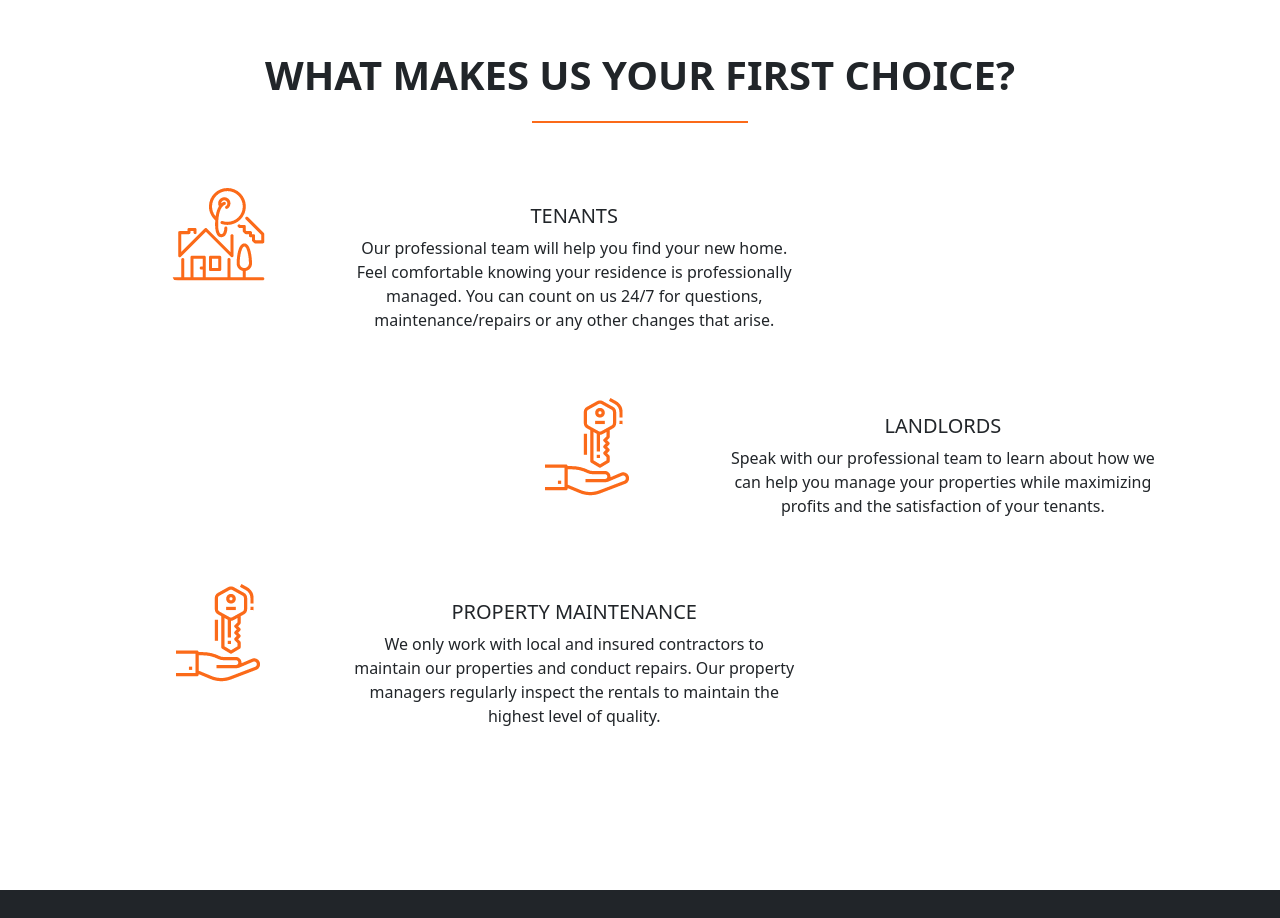
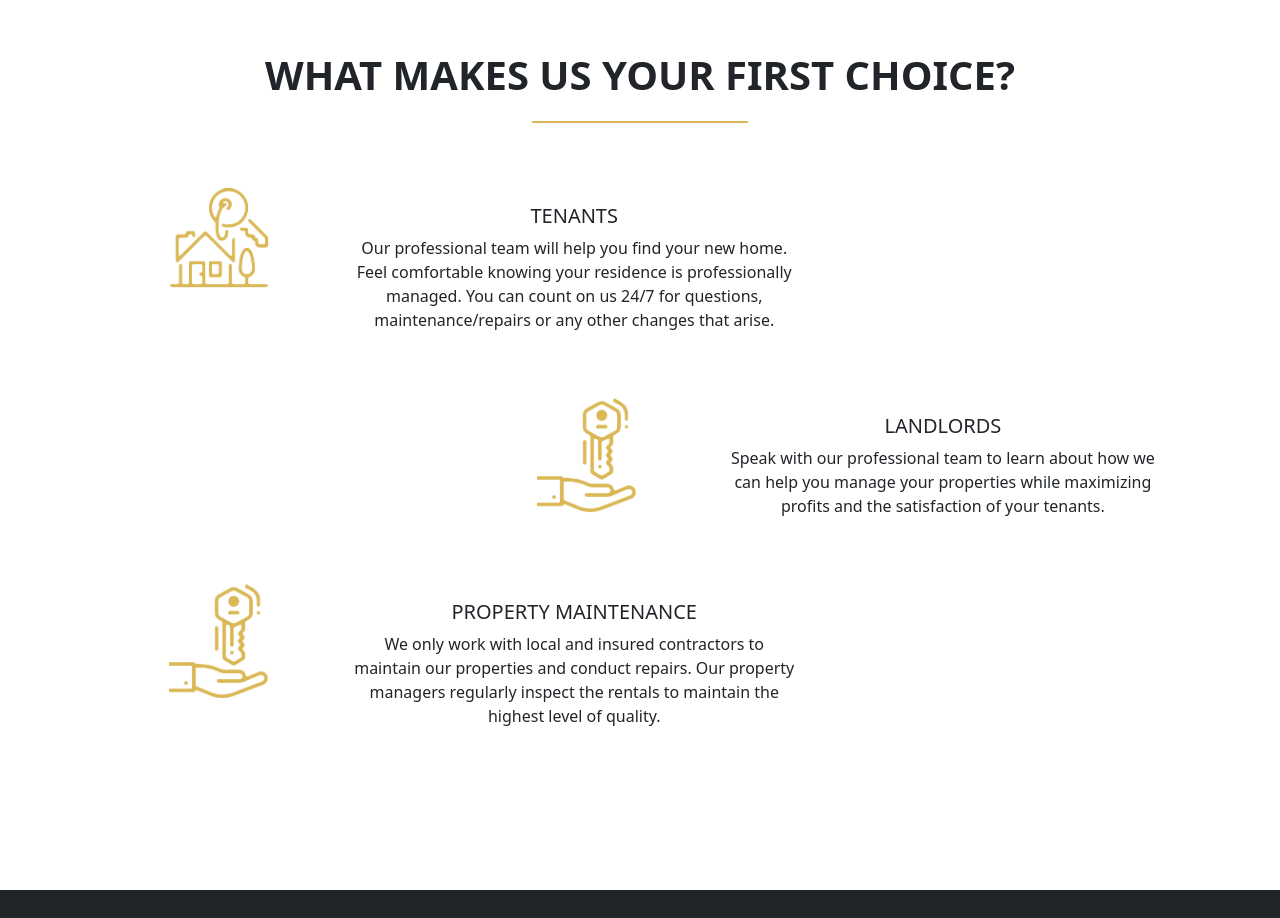
Before and after one commit to Jay0007/Digital-Property-Management, a Vue app: page / in a window 1280 px wide. Shown: the part 820-1738 px from the top of the page. Built offline with nearby package versions, Linux system fonts and the light colour scheme.

Commit message:
Minor Changes.

```diff
--- a/src/components/Card1.vue
+++ b/src/components/Card1.vue
@@ -6,6 +6,7 @@
           :src="$props.card_info.logo"
           class="img-fluid rounded-start"
           alt="..."
+          width="100" height="100"
         />
       </div>
       <div class="col-md-8">
--- a/src/components/HomeSection2.vue
+++ b/src/components/HomeSection2.vue
@@ -61,7 +61,8 @@ export default {
 
 <style scoped>
 .border {
-  border-color: #FB6A19 !important;
+  color: #DAB656 !important;
+  border-color: #DAB656 !important;
 }
 hr {
   opacity: 1;
```
Also changed, not shown: public/image-1.png, public/image-2.png.
